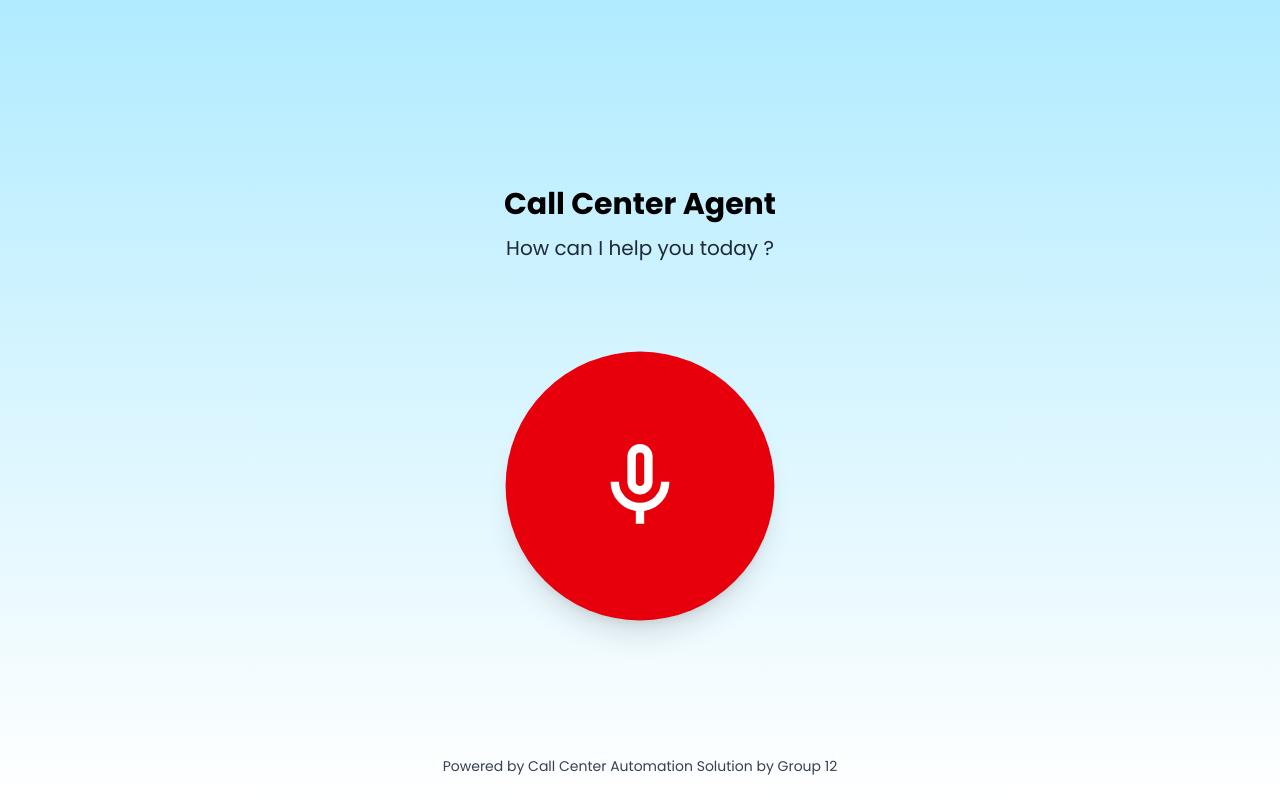
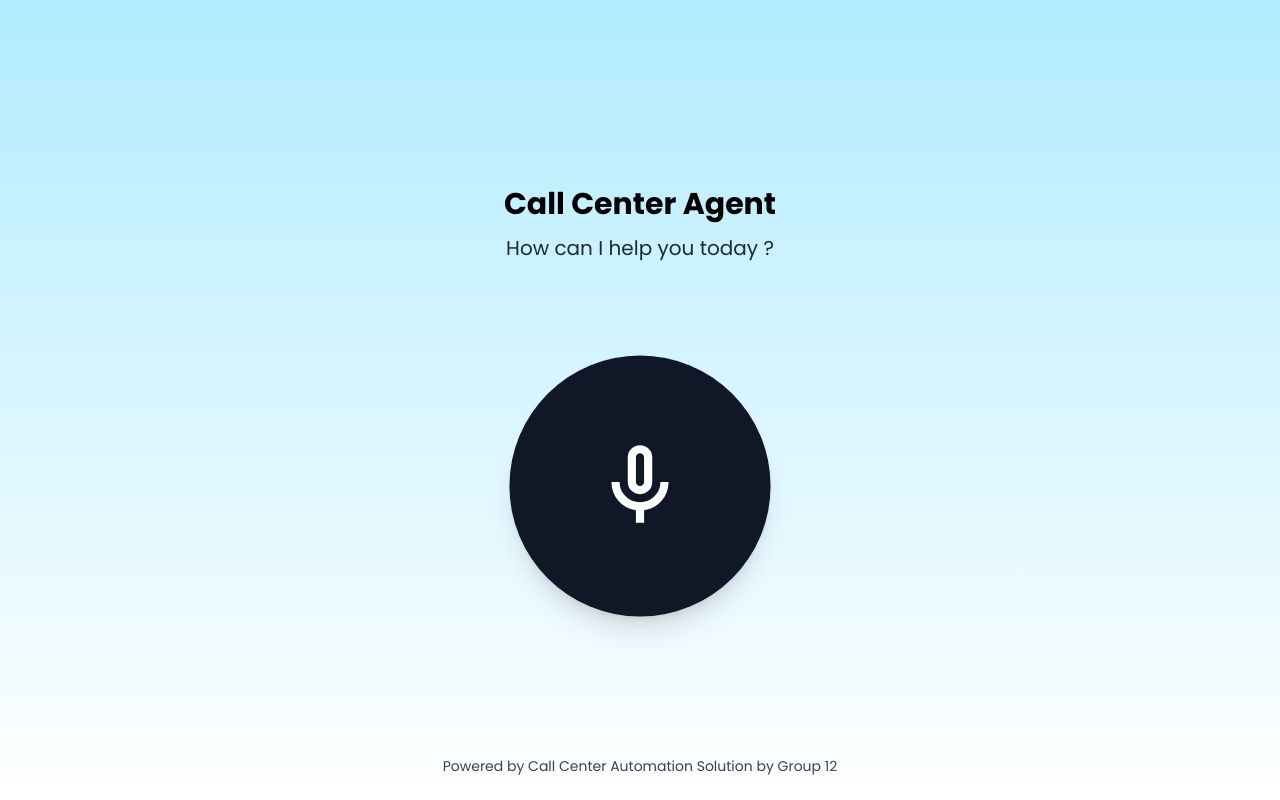
Before and after one commit to danula-rathnayaka/call-center-automation, a Next.js app in the folder frontend/call-ai/: page / in a window 1280 px wide. Both pictures are taken after a click on the button 640 px from the left and 486 px from the top of the page. Built offline with nearby package versions, Linux system fonts and the light colour scheme; no server answers.

Commit message:
feat: update the circle with audio wave

```diff
--- a/frontend/call-ai/app/page.tsx
+++ b/frontend/call-ai/app/page.tsx
@@ -12,7 +12,77 @@ declare global {
 export default function Home() {
   const [isListening, setIsListening] = useState(false);
   const [transcript, setTranscript] = useState("");
+  const [audioLevel, setAudioLevel] = useState(0);
+
   const recognitionRef = useRef<any>(null);
+
+  // Audio analysis refs
+  const audioContextRef = useRef<AudioContext | null>(null);
+  const analyserRef = useRef<AnalyserNode | null>(null);
+  const dataArrayRef = useRef<Uint8Array | null>(null);
+  const sourceRef = useRef<MediaStreamAudioSourceNode | null>(null);
+  const animationFrameRef = useRef<number | null>(null);
+  const streamRef = useRef<MediaStream | null>(null);
+
+  const stopAudioAnalysis = () => {
+    if (animationFrameRef.current)
+      cancelAnimationFrame(animationFrameRef.current);
+    if (sourceRef.current) {
+      try {
+        sourceRef.current.disconnect();
+      } catch (e) {}
+    }
+    if (analyserRef.current) {
+      try {
+        analyserRef.current.disconnect();
+      } catch (e) {}
+    }
+    if (audioContextRef.current && audioContextRef.current.state !== "closed") {
+      try {
+        audioContextRef.current.close();
+      } catch (e) {}
+    }
+    if (streamRef.current) {
+      streamRef.current.getTracks().forEach((track) => track.stop());
+    }
+    setAudioLevel(0);
+  };
+
+  const startAudioAnalysis = async () => {
+    try {
+      const stream = await navigator.mediaDevices.getUserMedia({ audio: true });
+      streamRef.current = stream;
+      const audioContext = new (
+        window.AudioContext || (window as any).webkitAudioContext
+      )();
+      audioContextRef.current = audioContext;
+      const analyser = audioContext.createAnalyser();
+      analyser.fftSize = 256;
+      analyserRef.current = analyser;
+      const source = audioContext.createMediaStreamSource(stream);
+      source.connect(analyser);
+      sourceRef.current = source;
+      const bufferLength = analyser.frequencyBinCount;
+      const dataArray = new Uint8Array(bufferLength);
+      dataArrayRef.current = dataArray;
+
+      const updateAudioLevel = () => {
+        if (!analyserRef.current || !dataArrayRef.current) return;
+        analyserRef.current.getByteFrequencyData(dataArrayRef.current as any);
+        let sum = 0;
+        for (let i = 0; i < dataArrayRef.current.length; i++) {
+          sum += dataArrayRef.current[i];
+        }
+        const average = sum / dataArrayRef.current.length;
+        setAudioLevel(average);
+        animationFrameRef.current = requestAnimationFrame(updateAudioLevel);
+      };
+
+      updateAudioLevel();
+    } catch (err) {
+      console.error("Error accessing microphone for volume analysis", err);
+    }
+  };
 
   useEffect(() => {
     if (typeof window === "undefined") return;
@@ -42,9 +112,19 @@ export default function Home() {
 
     recognition.onend = () => {
       setIsListening(false);
+      stopAudioAnalysis();
     };
 
     recognitionRef.current = recognition;
+
+    return () => {
+      if (recognitionRef.current) {
+        try {
+          recognitionRef.current.stop();
+        } catch (e) {}
+      }
+      stopAudioAnalysis();
+    };
   }, []);
 
   const handleMicClick = () => {
@@ -53,10 +133,12 @@ export default function Home() {
     if (isListening) {
       recognitionRef.current.stop();
       setIsListening(false);
+      stopAudioAnalysis();
     } else {
       setTranscript("");
       recognitionRef.current.start();
       setIsListening(true);
+      startAudioAnalysis();
     }
   };
 
@@ -68,11 +150,34 @@ export default function Home() {
       <p className="mt-3 text-xl text-gray-800">How can I help you today ?</p>
 
       {/* Mic Button */}
-      <div className="mt-24">
+      <div className="mt-24 relative flex items-center justify-center">
+        {/* React to Audio Level effect waves */}
+        {isListening && (
+          <>
+            <div
+              className="absolute w-64 h-64 bg-black rounded-full opacity-10 transition-transform duration-75 ease-out"
+              style={{
+                transform: `scale(${1 + Math.min(audioLevel / 50, 0.15)})`,
+              }}
+            ></div>
+            <div
+              className="absolute w-64 h-64 border-2 border-black rounded-full opacity-10 transition-transform duration-75 ease-out"
+              style={{
+                transform: `scale(${1 + Math.min(audioLevel / 35, 0.3)})`,
+              }}
+            ></div>
+            <div
+              className="absolute w-64 h-64 border border-black rounded-full opacity-5 transition-transform duration-75 ease-out"
+              style={{
+                transform: `scale(${1 + Math.min(audioLevel / 20, 0.5)})`,
+              }}
+            ></div>
+          </>
+        )}
         <button
           onClick={handleMicClick}
-          className={`w-64 h-64 rounded-full flex items-center justify-center transition-all duration-300
-            ${isListening ? "bg-red-600 scale-105" : "bg-black"}
+          className={`relative z-10 w-64 h-64 rounded-full flex items-center justify-center transition-all duration-300
+            ${isListening ? "bg-gray-900 scale-[1.02] shadow-[0_0_20px_rgba(0,0,0,0.3)]" : "bg-black"}
             shadow-xl`}
         >
           <svg
@@ -89,11 +194,11 @@ export default function Home() {
       </div>
 
       {/* Transcript */}
-      {transcript && (
+      {/* {transcript && (
         <div className="mt-10 max-w-xl bg-white/70 backdrop-blur-md p-6 rounded-xl shadow-md">
           <p className="text-gray-800">{transcript}</p>
         </div>
-      )}
+      )} */}
 
       {/* Footer */}
       <footer className="absolute bottom-6 text-sm text-gray-700">
```
